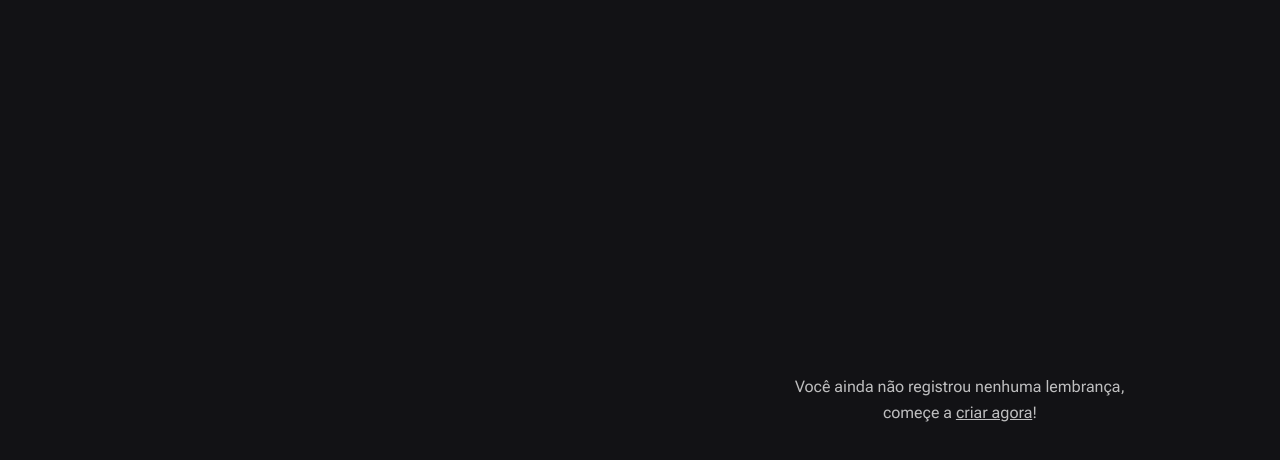
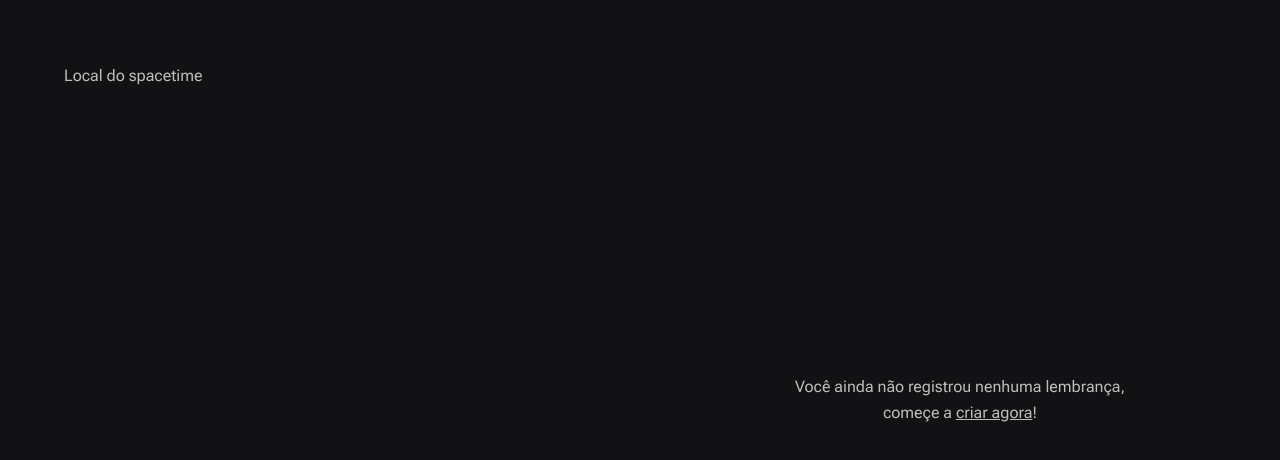
Before and after one commit to edgarrps/spacetime, a Next.js app in the folder web/: page / in a window 1280 px wide. Shown: the top 460 px of the page. Built offline with nearby package versions, Linux system fonts and the light colour scheme; a web font is replaced by a local one.

Commit message:
Update page.tsx

```diff
--- a/web/src/app/page.tsx
+++ b/web/src/app/page.tsx
@@ -1,7 +1,9 @@
 export default function Home() {
   return (
     <main className="grid min-h-screen grid-cols-2">
-      <div></div>
+      <div className="flex flex-col p-16">
+        <p>Local do spacetime</p>
+      </div>
       <div className="flex flex-col p-16">
         <div className="flex flex-1 items-center justify-center">
           <p className="w-[360px] text-center leading-relaxed">
```
